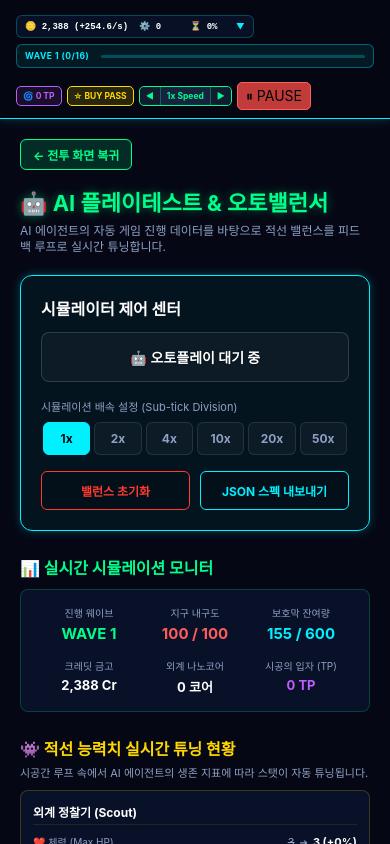
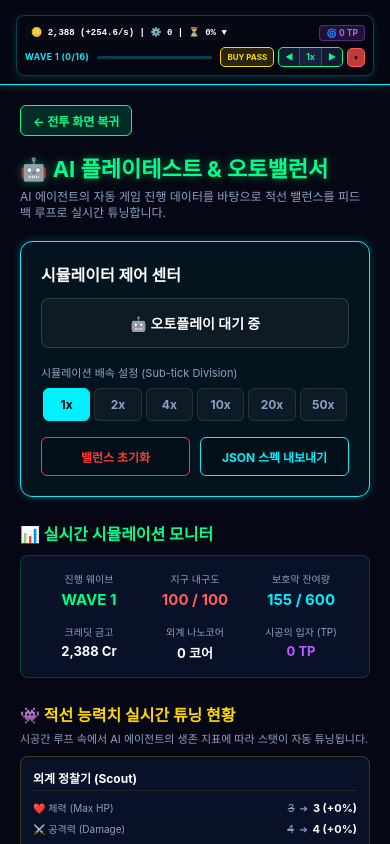
Before and after one commit to cowunclegit/defense_earth, a React Native app: screen /AIPlaytest in a window 390 px wide. Built offline with nearby package versions, Linux system fonts and the light colour scheme.

Commit message:
feat: unify top resources bar and status chips into a single dashboard panel

```diff
--- a/src/components/TopHud.jsx
+++ b/src/components/TopHud.jsx
@@ -186,27 +186,26 @@ export default function TopHud({
         </View>
       </View>
 
-      <View style={styles.hudContentColumn} pointerEvents={overlay ? "box-none" : "auto"}>
-        {/* 상단: 자원 요약 바 */}
-        <View style={styles.leftResourcesColumn} pointerEvents={overlay ? "box-none" : "auto"}>
+      <View style={styles.dashboardPanel} pointerEvents={overlay ? "box-none" : "auto"}>
+        {/* Line 1: Resource Summary Row & TP Badge */}
+        <View style={styles.dashboardRow}>
           <TouchableOpacity
-            style={styles.summaryBarTouch}
+            style={styles.resourceSummaryTouch}
             onPress={() => setShowDetails(!showDetails)}
           >
-            <View style={[styles.summaryItemSlot, { width: colW.credit }]}>
-              <Text style={styles.summaryIconText} numberOfLines={1} ellipsizeMode="clip">🪙 {Math.floor(credits).toLocaleString()} (+{creditRate.toFixed(1)}/s)</Text>
-            </View>
-            <View style={[styles.summaryItemSlot, { width: colW.nanocores }]}>
-              <Text style={styles.summaryIconText} numberOfLines={1} ellipsizeMode="clip">⚙️ {Math.floor(nanocores)}</Text>
-            </View>
-            <View style={[styles.summaryItemSlot, { width: colW.chronos }]}>
-              <Text style={styles.summaryIconText} numberOfLines={1} ellipsizeMode="clip">⏳ {Math.floor(timeMachineGauge)}%</Text>
-            </View>
-            <Text style={styles.dropdownArrow}>{showDetails ? '▲' : '▼'}</Text>
+            <Text style={styles.summaryIconText} numberOfLines={1} ellipsizeMode="clip">
+              🪙 {Math.floor(credits).toLocaleString()} (+{creditRate.toFixed(1)}/s) | ⚙️ {Math.floor(nanocores)} | ⏳ {Math.floor(timeMachineGauge)}% {showDetails ? '▲' : '▼'}
+            </Text>
           </TouchableOpacity>
 
+          <View style={styles.dashboardTpBadge}>
+            <Text style={styles.tpText}>🌀 {timeParticles} TP</Text>
+          </View>
+        </View>
+
+        {/* Dropdown details if clicked */}
         {showDetails && (
-            <View style={styles.detailsDropdown} pointerEvents="none">
+          <View style={styles.detailsDropdownInline}>
             <View style={styles.detailItem}>
               <Text style={[styles.detailLabel, { color: '#00ff8a' }]}>CREDIT</Text>
               <Text style={[styles.detailValue, { color: '#00ff8a' }]}>{Math.floor(credits).toLocaleString()} (+{creditRate.toFixed(1)}/s)</Text>
@@ -221,22 +220,52 @@ export default function TopHud({
             </View>
           </View>
         )}
-        </View>
 
-        {/* 라인 1: 웨이브 진행도 및 8대 상태 칩 패널 (가로 전체폭) */}
-        <View style={{ alignSelf: 'stretch', marginBottom: 6 }} pointerEvents={overlay ? "box-none" : "auto"}>
-          <View style={styles.waveBadge}>
-            {/* Line 1: Wave Info */}
-            <View style={{ flexDirection: 'row', alignItems: 'center', justifyContent: 'space-between', width: '100%', marginBottom: planetId ? 6 : 0 }}>
+        {/* Line 2: Wave Progress & Speed/Pause Controls */}
+        <View style={[styles.dashboardRow, { marginTop: 6 }]}>
+          {/* Wave info */}
+          <View style={{ flexDirection: 'row', alignItems: 'center', flex: 1, marginRight: 8 }}>
             <Text style={styles.waveText}>WAVE {currentWave} ({killedEnemies}/{totalEnemies})</Text>
-              <View style={{ height: 3, backgroundColor: 'rgba(0, 240, 255, 0.25)', borderRadius: 1.5, overflow: 'hidden', flex: 1, marginLeft: 12 }}>
+            <View style={{ height: 3, backgroundColor: 'rgba(0, 240, 255, 0.25)', borderRadius: 1.5, overflow: 'hidden', flex: 1, marginLeft: 8 }}>
               <View style={{ height: '100%', width: `${progressPercent}%`, backgroundColor: '#00ff8a' }} />
             </View>
           </View>
 
-            {/* Line 2: All Status Chips */}
+          {/* Controls */}
+          <View style={{ flexDirection: 'row', alignItems: 'center', gap: 4 }}>
+            <TouchableOpacity
+              style={[styles.premiumBadge, isPremium ? styles.premiumBadgeActive : styles.premiumBadgeLocked]}
+              onPress={handlePremiumPress}
+            >
+              <Text style={[styles.premiumBadgeText, { color: isPremium ? '#00f0ff' : '#ffd700', fontSize: 8 }]}>
+                {isPremium ? 'PREMIUM' : 'BUY PASS'}
+              </Text>
+            </TouchableOpacity>
+
+            <View style={styles.speedControlStepper}>
+              <TouchableOpacity style={styles.stepperMiniBtn} onPress={decreaseSpeed}>
+                <Text style={styles.stepperMiniBtnText}>◀</Text>
+              </TouchableOpacity>
+              <TouchableOpacity style={styles.speedBtnMain} onPress={cycleSpeed}>
+                <Text style={styles.speedText}>{gameSpeed}x</Text>
+              </TouchableOpacity>
+              <TouchableOpacity style={styles.stepperMiniBtn} onPress={increaseSpeed}>
+                <Text style={styles.stepperMiniBtnText}>▶</Text>
+              </TouchableOpacity>
+            </View>
+
+            <TouchableOpacity
+              style={[styles.pauseBtn, isPaused && styles.pauseBtnActive, { paddingVertical: 3, paddingHorizontal: 6 }]}
+              onPress={togglePause}
+            >
+              <Text style={[styles.pauseBtnText, { fontSize: 8 }]}>{isPaused ? '▶' : '⏸'}</Text>
+            </TouchableOpacity>
+          </View>
+        </View>
+
+        {/* Line 3: All 8 Status Chips */}
         {planetId && (
-              <View style={styles.statusChipsRow}>
+          <View style={[styles.statusChipsRow, { marginTop: 6, paddingTop: 6, borderTopWidth: 0.5, borderTopColor: 'rgba(255, 255, 255, 0.08)' }]}>
             {/* ❤️ HP */}
             <TouchableOpacity
               style={[styles.miniStatusChip, { borderColor: '#ff5c5c' }]}
@@ -329,43 +358,6 @@ export default function TopHud({
         )}
       </View>
     </View>
-
-        {/* 라인 2: 게임 속도/일시정지/TP/프리미엄 패스 제어 바 (한 행에 균등 정렬) */}
-        <View style={styles.bottomControlRow} pointerEvents={overlay ? "box-none" : "auto"}>
-          <View style={styles.tpBadge}>
-            <Text style={styles.tpText}>🌀 {timeParticles} TP</Text>
-          </View>
-
-          <TouchableOpacity
-            style={[styles.premiumBadge, isPremium ? styles.premiumBadgeActive : styles.premiumBadgeLocked]}
-            onPress={handlePremiumPress}
-          >
-            <Text style={[styles.premiumBadgeText, { color: isPremium ? '#00f0ff' : '#ffd700' }]}>
-              {isPremium ? '★ PREMIUM' : '☆ BUY PASS'}
-            </Text>
-          </TouchableOpacity>
-
-          <View style={styles.speedControlStepper}>
-            <TouchableOpacity style={styles.stepperMiniBtn} onPress={decreaseSpeed}>
-              <Text style={styles.stepperMiniBtnText}>◀</Text>
-            </TouchableOpacity>
-            <TouchableOpacity style={styles.speedBtnMain} onPress={cycleSpeed}>
-              <Text style={styles.speedText}>{gameSpeed}x Speed</Text>
-            </TouchableOpacity>
-            <TouchableOpacity style={styles.stepperMiniBtn} onPress={increaseSpeed}>
-              <Text style={styles.stepperMiniBtnText}>▶</Text>
-            </TouchableOpacity>
-          </View>
-
-          <TouchableOpacity
-            style={[styles.pauseBtn, isPaused && styles.pauseBtnActive]}
-            onPress={togglePause}
-          >
-            <Text style={styles.pauseBtnText}>{isPaused ? '▶ PLAY' : '⏸ PAUSE'}</Text>
-          </TouchableOpacity>
-        </View>
-      </View>
-    </View>
   );
 }
 
@@ -394,6 +386,45 @@ const styles = StyleSheet.create({
     paddingTop: Platform.OS === 'ios' ? 48 : 15,
     paddingHorizontal: 15,
     zIndex: 100,
+  },
+  dashboardPanel: {
+    alignSelf: 'stretch',
+    backgroundColor: 'rgba(4, 7, 18, 0.92)',
+    borderWidth: 1.2,
+    borderColor: 'rgba(0, 240, 255, 0.25)',
+    borderRadius: 8,
+    padding: 8,
+    shadowColor: '#00f0ff',
+    shadowOffset: { width: 0, height: 2 },
+    shadowOpacity: 0.15,
+    shadowRadius: 8,
+  },
+  dashboardRow: {
+    flexDirection: 'row',
+    alignItems: 'center',
+    justifyContent: 'space-between',
+    width: '100%',
+  },
+  resourceSummaryTouch: {
+    paddingVertical: 3,
+    paddingHorizontal: 6,
+    backgroundColor: 'rgba(255, 255, 255, 0.02)',
+    borderRadius: 4,
+  },
+  dashboardTpBadge: {
+    paddingVertical: 2,
+    paddingHorizontal: 6,
+    backgroundColor: 'rgba(191, 92, 255, 0.15)',
+    borderRadius: 4,
+    borderWidth: 0.5,
+    borderColor: 'rgba(191, 92, 255, 0.35)',
+  },
+  detailsDropdownInline: {
+    marginTop: 4,
+    backgroundColor: 'rgba(0, 0, 0, 0.3)',
+    borderRadius: 4,
+    padding: 4,
+    gap: 4,
   },
   hudContentColumn: {
     flexDirection: 'column',
```
Lines whose indentation alone changed are shown as unchanged.
